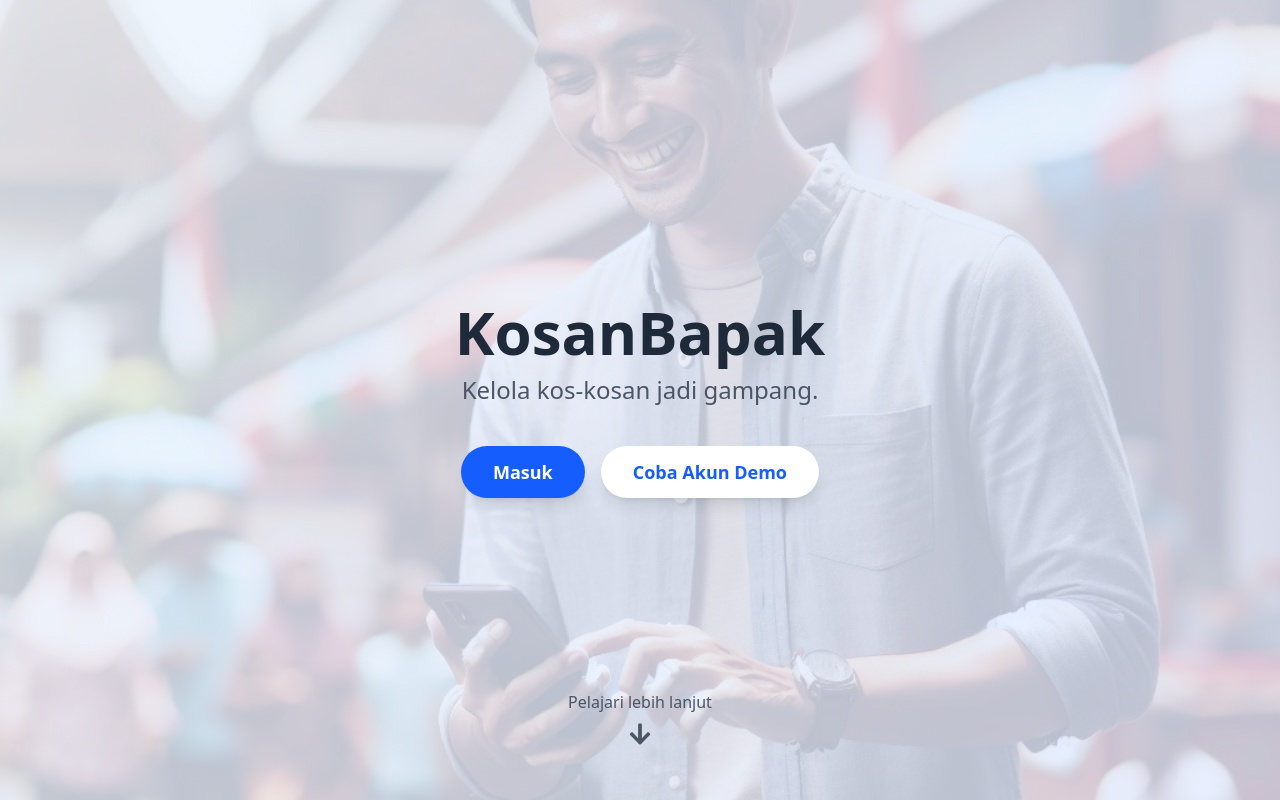
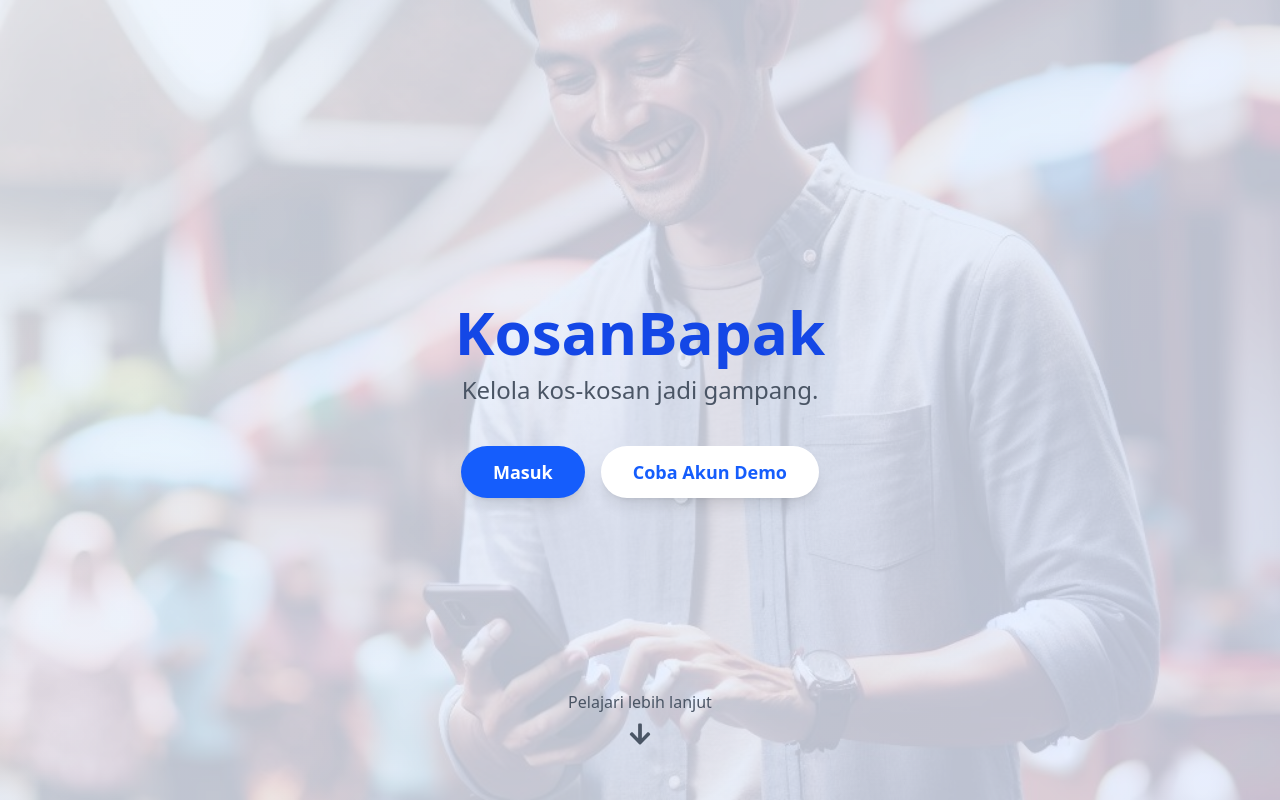
Before and after one commit to miftahudinsy/kosan-bapak, a Next.js app: page / in a window 1280 px wide. Shown: the top 800 px of the page. Built offline with nearby package versions, Linux system fonts and the light colour scheme.

Commit message:
ubah warna judul halaman utama menjadi biru

```diff
--- a/src/app/page.tsx
+++ b/src/app/page.tsx
@@ -28,7 +28,7 @@
         </div>
 
         <div className="z-10 text-center space-y-6">
-          <h1 className="text-4xl sm:text-6xl font-bold text-gray-800 mb-3">
+          <h1 className="text-4xl sm:text-6xl font-bold text-blue-700 mb-3">
             KosanBapak
           </h1>
           <p className="text-xl sm:text-2xl text-gray-600 mb-10">
```
